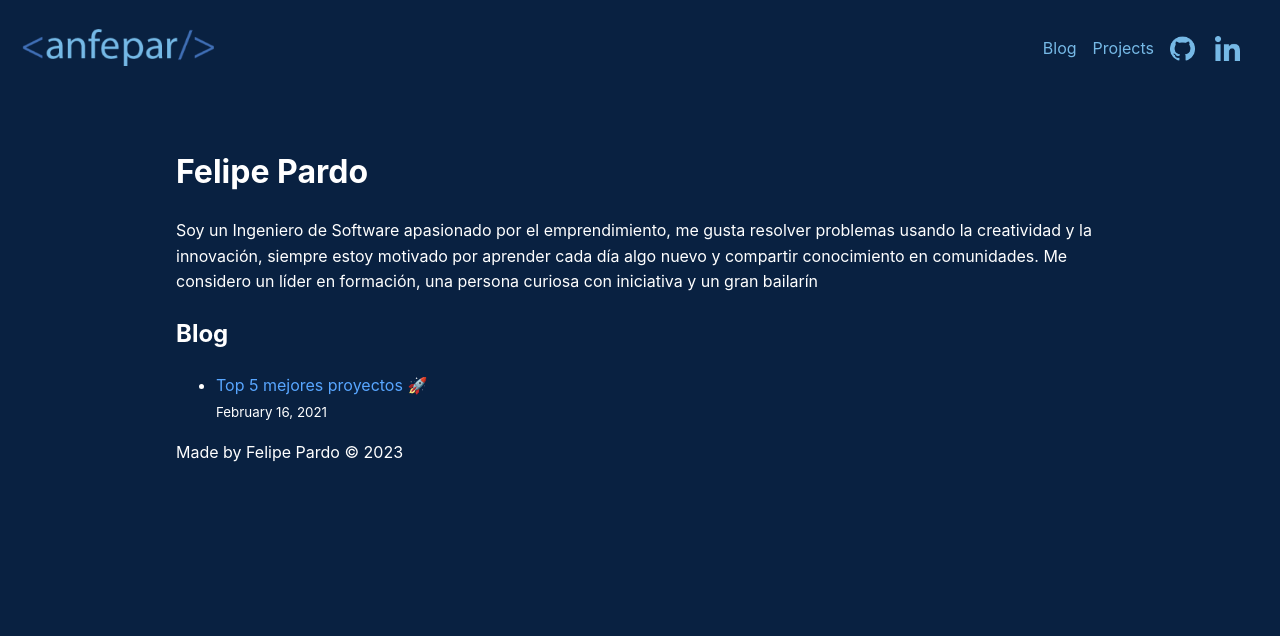
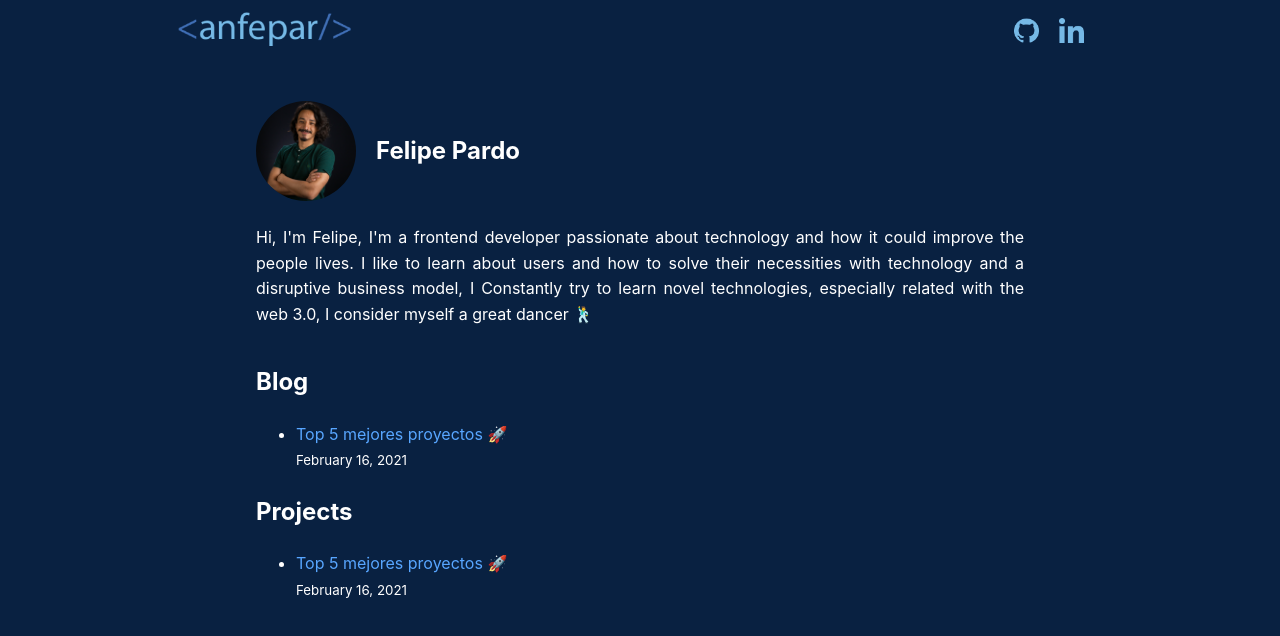
Before and after one commit to anfepar/anfepar, a Next.js app: page / in a window 1280 px wide. Shown: the top 636 px of the page. Built offline with nearby package versions, Linux system fonts and the light colour scheme.

Commit message:
feat(Profile): :sparkles: set new layout

```diff
--- a/components/Footer/Footer.tsx
+++ b/components/Footer/Footer.tsx
@@ -1,10 +1,10 @@
 import { useTranslations } from "@/hooks/useTranslations";
 
 export const Footer = () => {
-  const { t } = useTranslations('Footer');
+  const { t } = useTranslations("Footer");
   return (
     <footer>
-      {t('about_me')}
+      {t("about_me")}
     </footer>
   );
 };
--- /dev/null
+++ b/components/Profile/Profile.module.css
@@ -0,0 +1,23 @@
+.Profile {
+  display: flex;
+  flex-direction: column;
+  align-items: flex-start;
+}
+
+.Profile__Image {
+  border-radius: 100%;
+  margin: var(--spacing-2) var(--spacing-4) var(--spacing-2) 0
+}
+
+.Profile__Heading {
+  display: flex;
+  align-items: center;
+}
+
+.Profile__Title {
+  margin: 0;
+}
+
+.Profile__Text {
+  text-align: justify;
+}
--- /dev/null
+++ b/components/Profile/Profile.tsx
@@ -0,0 +1,23 @@
+import { useTranslations } from "@/hooks/useTranslations";
+import Image from "next/image";
+import styles from "./Profile.module.css";
+
+interface ProfileProps {
+  name: string
+};
+
+export const Profile = ({ name }: ProfileProps) => {
+  const { t } = useTranslations("Profile");
+
+  return (
+    <section className={styles.Profile}>
+      <div className={styles.Profile__Heading}>
+        <Image className={styles.Profile__Image} src="/images/profile.jpg" alt="" width={100} height={100} priority />
+        <h1 className={styles.Profile__Title}>{name}</h1>
+      </div>
+      <section>
+        <p className={styles.Profile__Text} >{t("description")}</p>
+      </section>
+    </section>
+  );
+};
--- /dev/null
+++ b/components/Profile/index.ts
@@ -0,0 +1 @@
+export {Profile} from "./Profile";
--- a/components/header/header.module.css
+++ b/components/header/header.module.css
@@ -3,7 +3,9 @@
   position: relative;
   justify-content: space-between;
   align-items: center;
-  padding: var(--spacing-4);
+  padding: var(--spacing-2) var(--spacing-3);
+  margin: 0 auto;
+  max-width: 60rem;
 }
 
 .Header_Link {
@@ -96,12 +98,14 @@
     position: absolute;
     left: 0;
     background-color: var(--main-color-2);
-    margin-top: -35px;
+    margin-top: -20px;
     padding: var(--spacing-3);
     border-radius: 0.5rem;
   }
 }
 
+/* animations */
+
 @keyframes fadeIn {
   0% { opacity: 0; }
   100% { opacity: 1; }
--- a/components/header/header.tsx
+++ b/components/header/header.tsx
@@ -1,29 +1,27 @@
-import { useCallback, useState } from 'react';
-import classNames from 'classnames';
-import Image from 'next/image';
-import Link from 'next/link';
-import { useTranslations } from '@/hooks/useTranslations';
-import styles from './header.module.css';
+import { useCallback, useState } from "react";
+import classNames from "classnames";
+import Image from "next/image";
+import Link from "next/link";
+import { useTranslations } from "@/hooks/useTranslations";
+import styles from "./header.module.css";
 
 const menuItems = [
-  { name: 'blog', url: '/blog' },
-  { name: 'projects', url: '/projects' },
   {
-    name: 'github',
-    url: 'https://github.com/anfepar',
-    icon: '/images/github.png',
-    target: '_blank'
+    name: "github",
+    url: "https://github.com/anfepar",
+    icon: "/images/github.png",
+    target: "_blank"
   },
   {
-    name: 'linkedin',
-    url: 'https://www.linkedin.com/in/anfepar',
-    icon: '/images/linkedin.png',
-    target: '_blank'
+    name: "linkedin",
+    url: "https://www.linkedin.com/in/anfepar",
+    icon: "/images/linkedin.png",
+    target: "_blank"
   },
 ];
 
 export const Header = () => {
-  const { t } = useTranslations('Header');
+  const { t } = useTranslations("Header");
 
   const [menuIsOpen, setMenuIsOpen] = useState(false);
 
@@ -40,8 +38,8 @@ export const Header = () => {
       const linkClasses = classNames(styles.Header_Link, { [styles.Header_Link__SocialMedia]: icon });
 
       const itemEntry = (
-        <Link className={linkClasses} href={url} target={item.target || '_self'} rel="noreferrer">
-          {icon && <Image src={icon} width={25} height={25} alt={t('icon_alt', { name })} />}
+        <Link className={linkClasses} href={url} target={item.target || "_self"} rel="noreferrer">
+          {icon && <Image src={icon} width={25} height={25} alt={t("icon_alt", { name })} />}
           {!icon && <p className={styles.Header_Text}>{t(`url_${name}`)}</p>}
         </Link>
       );
@@ -63,13 +61,13 @@ export const Header = () => {
     <>
       <header className={styles.Header}>
         <Link href="/" className={styles.Header_Link}>
-          <Image className={styles.Header_Logo} src="/images/logo.png" alt={t('logo_alt')} width={200} height={50} priority />
+          <Image className={styles.Header_Logo} src="/images/logo.png" alt={t("logo_alt")} width={180} height={45} priority />
         </Link>
         <ul className={styles.Header_Menu}>
           {getItems()}
         </ul>
         <button className={styles.Header_Mobile_Menu}>
-          <Image src="/images/menu.png" alt={t('logo_alt')} onClick={handleOpenMenu} width={25} height={25} priority />
+          <Image src="/images/menu.png" alt={t("logo_alt")} onClick={handleOpenMenu} width={25} height={25} priority />
         </button>
       </header>
       {menuIsOpen && (
--- a/components/layout/layout.module.css
+++ b/components/layout/layout.module.css
@@ -1,26 +1,13 @@
-.container {
-    max-width: 60rem;
-    padding: 0 1rem;
-    margin: 3rem auto 6rem;
+.Layout_Container {
+  max-width: 50rem;
+  padding: 0 1rem;
+  margin: 2rem auto 6rem;
+}
+
+/* responsive */
+
+@media screen and (max-width: 30rem) {
+  .Layout_Container {
+    margin: var(--spacing-3) auto 0;
   }
-
-  .info {
-    margin-top: 3rem;
-    display: flex;
-    flex-direction: column;
-    align-items: center;
-  }
-
-  .profileImage {
-    width: 6rem;
-    height: 6rem;
-  }
-
-  .infoProfileImage {
-    width: 8rem;
-    height: 8rem;
-  }
-
-  .backToHome {
-    margin: 3rem 0 0;
-  }
+}
--- a/components/layout/layout.tsx
+++ b/components/layout/layout.tsx
@@ -1,9 +1,9 @@
-import styles from './layout.module.css';
-import Head from 'next/head';
-import { Header } from '@/components/Header';
-import { Footer } from '@/components/Footer';
+import Head from "next/head";
+import { Header } from "@/components/Header";
+import { Footer } from "@/components/Footer";
+import styles from "./layout.module.css";
 
-export const siteTitle = 'anfepar';
+export const siteTitle = "anfepar";
 
 export const Layout = ({
   children,
@@ -24,10 +24,9 @@ export const Layout = ({
         <meta name="twitter:card" content="summary_large_image" />
       </Head>
       <Header />
-      <main className={styles.container}>
+      <main className={styles.Layout_Container}>
         <>
           {children}
-          <Footer />
         </>
       </main>
     </>
--- a/constants/string.ts
+++ b/constants/string.ts
@@ -5,23 +5,18 @@ export interface Texts {
 };
 
 const STRINGS: Texts = {
-  LAYOUT: {
-    ENG: 'ING',
-    SPA: 'ESP',
-  },
-  HOME: {
-    PROFILE_DESCRIPTION:
-      'Soy un Ingeniero de Software apasionado por el emprendimiento, me gusta resolver problemas usando la creatividad y la innovación, siempre estoy motivado por aprender cada día algo nuevo y compartir conocimiento en comunidades. Me considero un líder en formación, una persona curiosa con iniciativa y un gran bailarín',
-  },
-  POST: { BACK_ARROW: '← Volver al inico' },
+  POST: { BACK_ARROW: "← Volver al inico" },
   Header: {
-    logo_alt: 'Logo de anfepar',
+    logo_alt: "Logo de anfepar",
     icon_alt: ({ name }) => `Logo de ${name}`,
-    url_blog: 'Blog',
-    url_projects: 'Projects',
+    url_blog: "Blog",
+    url_projects: "Projects",
   },
   Footer: {
-    about_me: 'Made by Felipe Pardo © 2023',
+    about_me: "Made by Felipe Pardo © 2023",
+  },
+  Profile: {
+    description: "Hi, I'm Felipe, I'm a frontend developer passionate about technology and how it could improve the people lives. I like to learn about users and how to solve their necessities with technology and a disruptive business model, I Constantly try to learn novel technologies, especially related with the web 3.0, I consider myself a great dancer 🕺"
   }
 };
 
--- a/pages/index.tsx
+++ b/pages/index.tsx
@@ -1,15 +1,14 @@
-import Head from 'next/head';
-import Link from 'next/link';
-import { GetStaticProps } from 'next';
-import { Date } from '@/components/Date';
-import { siteTitle } from '@/components/Layout';
-import { getSortedPostsData } from '../utils/posts';
-import STRINGS from '@/constants/string';
-
+import Head from "next/head";
+import Link from "next/link";
+import { GetStaticProps } from "next";
+import { Date } from "@/components/Date";
+import { siteTitle } from "@/components/Layout";
+import { getSortedPostsData } from "../utils/posts";
+import { Profile } from "@/components/Profile";
 interface HomeProps {
   allPostsData: any
 }
-const name = 'Felipe Pardo';
+const name = "Felipe Pardo";
 
 export default function Home({ allPostsData }: HomeProps) {
   const postsData: { id: string; date: string; title: string }[] = allPostsData;
@@ -18,14 +17,25 @@ export default function Home({ allPostsData }: HomeProps) {
       <Head>
         <title>{siteTitle}</title>
       </Head>
-      <h1>{name}</h1>
-      <section>
-        <p>
-          {STRINGS.HOME.PROFILE_DESCRIPTION}
-        </p>
+      <Profile name={name} />
+      <section >
+        <h2>Blog</h2>
+        <ul>
+          {postsData.map(({ id, date, title }) => (
+            <li key={id}>
+              <Link href="/posts/[id]" as={`/posts/${id}`}>
+                {title}
+              </Link>
+              <br />
+              <small>
+                <Date dateString={date} />
+              </small>
+            </li>
+          ))}
+        </ul>
       </section>
       <section >
-        <h2>Blog</h2>
+        <h2>Projects</h2>
         <ul>
           {postsData.map(({ id, date, title }) => (
             <li key={id}>
```
Also changed, not shown: .eslintrc.json, public/images/profile.jpg.
